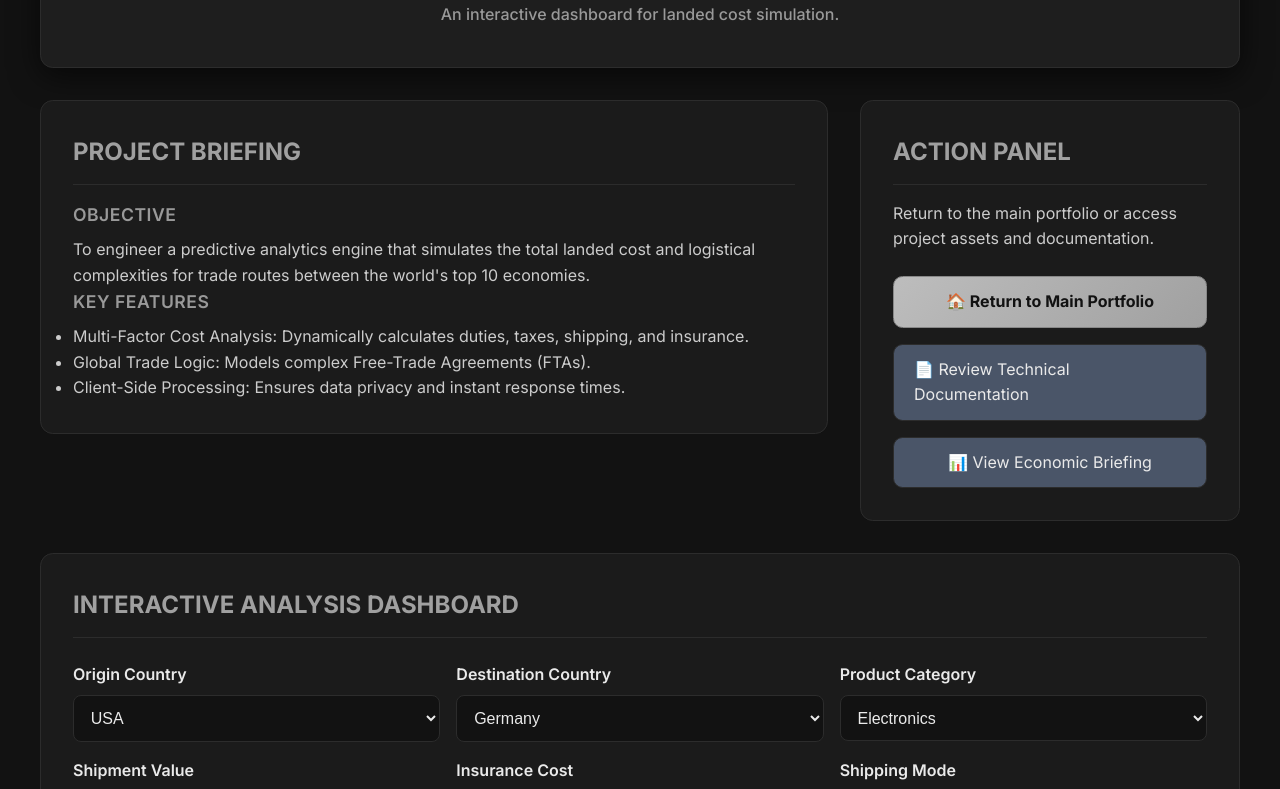
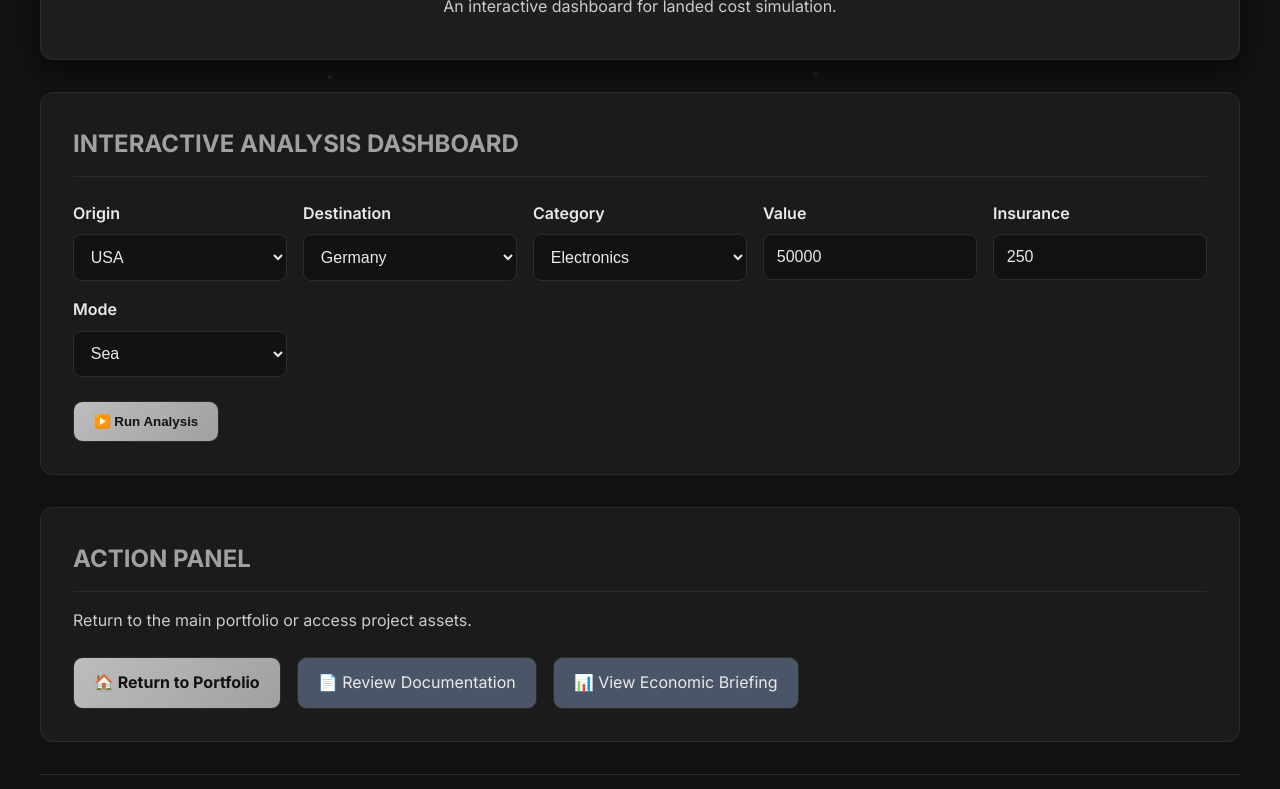
Before and after one commit to krishnaadayma/krishnaadayma.github.io, a plain HTML site: page projects/trade-compliance/index.html in a window 1280 px wide. Shown: the part 156-945 px from the top of the page. Drawn offline with nearby package versions, Linux system fonts and the light colour scheme.

Commit message:
Refactor index.html for better structure and clarity
Refactor styles and layout for improved readability and organization.

```diff
--- a/projects/trade-compliance/index.html
+++ b/projects/trade-compliance/index.html
@@ -9,43 +9,28 @@
   <link rel="preconnect" href="https://fonts.gstatic.com" crossorigin>
   <link href="https://fonts.googleapis.com/css2?family=Inter:wght@300;400;500;600;700&display=swap" rel="stylesheet">
   <style>
-    /* ===== "SUITS" EXECUTIVE DOSSIER THEME V5 (DEFINITIVE) ===== */
-    :root {
-      --bg-primary: #121212; --bg-secondary: #1E1E1E; --bg-tertiary: #2a2a2a;
-      --text-primary: #EAEAEA; --text-secondary: #CCCCCC; --text-muted: #999999;
-      --accent-primary: #A0A0A0; --accent-secondary: #4a5568; --border-color: #2C2C2C;
-      --radius: 0.8rem; --shadow: 0 8px 30px rgba(0,0,0,0.6);
-      --transition: 0.2s ease;
-    }
+    :root { --bg-primary: #121212; --bg-secondary: #1E1E1E; --text-primary: #EAEAEA; --text-secondary: #CCCCCC; --text-muted: #999999; --accent-primary: #A0A0A0; --accent-secondary: #4a5568; --border-color: #2C2C2C; --radius: 0.8rem; --shadow: 0 8px 30px rgba(0,0,0,0.6); --transition: 0.2s ease; }
     *, *::before, *::after { margin: 0; padding: 0; box-sizing: border-box; }
     html { scroll-behavior: smooth; }
-    body{ margin:0; font-family: 'Inter', system-ui, sans-serif; background: var(--bg-primary); color: var(--text-secondary); line-height: 1.6; padding: 2rem; -webkit-font-smoothing: antialiased; position: relative; }
-    #bg-canvas { position: fixed; top: 0; left: 0; width: 100%; height: 100%; z-index: -1; opacity: 0.1; }
+    body{ margin:0; font-family: 'Inter', system-ui, sans-serif; background: var(--bg-primary); color: var(--text-secondary); line-height: 1.6; padding: 2rem; position: relative; }
+    #bg-canvas { position: fixed; top: 0; left: 0; width: 100%; height: 100%; z-index: -1; opacity: 0.1; pointer-events: none; }
     .container{ max-width: 1200px; margin: 0 auto; position: relative; z-index: 1; }
     header{ background: var(--bg-secondary); border-radius: var(--radius); padding: 2.5rem; border: 1px solid var(--border-color); margin-bottom: 2rem; text-align: center; box-shadow: var(--shadow); }
-    header h1{ color: var(--text-primary); margin:0; font-size:clamp(2rem, 5vw, 3rem); letter-spacing: -1px; }
-    .subtitle { margin-top: 0.5rem; color: var(--text-muted); font-weight: 500; }
-    .main-grid { display: grid; grid-template-columns: 1fr 380px; gap: 2rem; align-items: start; }
-    @media (max-width: 1024px){ .main-grid { grid-template-columns: 1fr; } }
+    h1 { color: var(--text-primary); font-size:clamp(2rem, 5vw, 3rem); }
     .card { background: rgba(30, 30, 30, 0.85); backdrop-filter: blur(10px); -webkit-backdrop-filter: blur(10px); border-radius: var(--radius); padding: 2rem; border: 1px solid var(--border-color); }
-    .card h2 { margin: 0 0 1rem; color: var(--accent-primary); font-size: 1.5rem; border-bottom: 1px solid var(--border-color); padding-bottom: 0.75rem; }
-    .briefing-section h3 { font-size: 1.1rem; color: var(--text-muted); font-weight: 600; margin-bottom: 0.5rem; text-transform: uppercase; letter-spacing: 0.5px; }
-    .calculator-grid { display: grid; grid-template-columns: repeat(3, 1fr); gap: 1rem; margin-top: 1.5rem; }
-    @media (max-width: 768px){ .calculator-grid { grid-template-columns: repeat(2, 1fr); } }
-    @media (max-width: 600px){ .calculator-grid { grid-template-columns: 1fr; } }
+    h2 { color: var(--accent-primary); font-size: 1.5rem; border-bottom: 1px solid var(--border-color); padding-bottom: 0.75rem; margin-bottom: 1rem; }
     label{ display:block; color:var(--text-primary); margin-bottom: 0.5rem; font-weight: 600; }
     input, select{ width:100%; padding: 0.8rem; border-radius: 0.5rem; border: 1px solid var(--border-color); background:var(--bg-primary); color:var(--text-primary); font-size:1rem; }
-    .btn-group { display: flex; gap: 1rem; flex-wrap: wrap; margin-top: 1.5rem; }
-    .btn { display:inline-flex; align-items:center; justify-content: center; gap:.5rem; padding:.75rem 1.25rem; border-radius:.6rem; border:1px solid var(--border-color); background:var(--accent-secondary); color: var(--text-primary); text-decoration: none; transition: var(--transition); }
+    .btn { display:inline-flex; align-items:center; gap:.5rem; padding:.75rem 1.25rem; border-radius:.6rem; border:1px solid var(--border-color); background:var(--accent-secondary); color: var(--text-primary); text-decoration: none; transition: var(--transition); }
     .btn:hover, .btn:focus { transform: translateY(-2px); box-shadow: 0 4px 10px rgba(0,0,0,0.5); outline: none; }
-    .btn-primary{ background:linear-gradient(135deg, #BDBDBD 0%, #A0A0A0 100%); color: #121212; border-color: #888888; font-weight: 700; }
+    .btn-primary{ background:linear-gradient(135deg, #BDBDBD 0%, #A0A0A0 100%); color: #121212; font-weight: 700; }
     footer{ margin-top: 2rem; padding-top: 2rem; text-align:center; color:var(--text-muted); border-top: 1px solid var(--border-color); }
-    #custom-translate-widget { position: fixed; top: 1rem; right: 1.5rem; z-index: 9999; background: var(--bg-secondary); padding: 0.4rem 0.6rem; border-radius: var(--radius-md); border: 1px solid var(--border-color); }
-    #custom-translate-widget a { color: var(--text-muted); text-decoration: none; font-weight: 600; font-size: 0.9rem; padding: 0.2rem; transition: color var(--transition-fast); outline: none; }
+    #custom-translate-widget { position: fixed; top: 1rem; right: 1.5rem; z-index: 9999; background: var(--bg-secondary); padding: 0.4rem 0.6rem; border-radius: 0.5rem; border: 1px solid var(--border-color); }
+    #custom-translate-widget a { color: var(--text-muted); text-decoration: none; font-weight: 600; font-size: 0.9rem; padding: 0.2rem; outline: none; }
     #custom-translate-widget a:focus { outline: none; }
     #custom-translate-widget a.active, #custom-translate-widget a:hover { color: var(--text-primary); }
     #custom-translate-widget span { color: var(--border-color); margin: 0 0.2rem; }
-    body > .skiptranslate { display: none !important; }
+    body > .skiptranslate, .goog-te-spinner-pos { display: none !important; }
     html.translated-ltr, html.translated-rtl { margin-top: 0 !important; }
     body { top: 0 !important; }
     font[style] { background-color: transparent !important; color: inherit !important; }
@@ -60,59 +45,89 @@
   </div>
   <canvas id="bg-canvas"></canvas>
   <div class="container">
-    <header>
-      <h1>Project Dossier: Global Trade Analysis Engine</h1>
-      <p class="subtitle">An interactive dashboard for landed cost simulation.</p>
-    </header>
-    <main class="main-grid">
-      <div class="card">
-        <h2>PROJECT BRIEFING</h2>
-        <div class="briefing-section"><h3>Objective</h3><p>To engineer a predictive analytics engine that simulates the total landed cost and logistical complexities for trade routes between the world's top 10 economies.</p></div>
-        <div class="briefing-section"><h3>Key Features</h3><ul><li>Multi-Factor Cost Analysis: Dynamically calculates duties, taxes, shipping, and insurance.</li><li>Global Trade Logic: Models complex Free-Trade Agreements (FTAs).</li><li>Client-Side Processing: Ensures data privacy and instant response times.</li></ul></div>
+    <header><h1>Project Dossier: Global Trade Analysis Engine</h1><p class="subtitle">An interactive dashboard for landed cost simulation.</p></header>
+    <main style="display: grid; grid-template-columns: 1fr; gap: 2rem;">
+      <div class="card" style="grid-column: 1 / -1;">
+        <h2>INTERACTIVE ANALYSIS DASHBOARD</h2>
+        <form onsubmit="return false;" style="display: grid; grid-template-columns: repeat(auto-fit, minmax(200px, 1fr)); gap: 1rem; margin-top: 1.5rem;">
+          <div><label for="origin">Origin</label><select id="origin"></select></div><div><label for="destination">Destination</label><select id="destination"></select></div>
+          <div><label for="category">Category</label><select id="category"><option value="electronics">Electronics</option><option value="machinery">Machinery</option><option value="automotive">Automotive</option></select></div>
+          <div><label for="value">Value</label><input id="value" type="number" min="0" value="50000" /></div><div><label for="insurance">Insurance</label><input id="insurance" type="number" min="0" value="250" /></div>
+          <div><label for="shipping-mode">Mode</label><select id="shipping-mode"><option value="sea">Sea</option><option value="air">Air</option></select></div>
+        </form>
+        <div style="margin-top: 1.5rem;"><button class="btn btn-primary" id="analyzeBtn" type="button">▶️ Run Analysis</button></div>
+        <div id="processing-overlay" style="display: none; text-align: center; padding: 2rem;"><div style="border: 4px solid var(--bg-tertiary); border-top: 4px solid var(--accent-primary); border-radius: 50%; width: 40px; height: 40px; animation: spin 1s linear infinite; margin: 0 auto 1rem;"></div><div id="processing-status">Initializing...</div></div>
+        <div id="results-dashboard" style="display: none; grid-template-columns: repeat(auto-fit, minmax(180px, 1fr)); gap: 1rem; margin-top: 2rem;"></div>
       </div>
       <aside class="card">
-        <h2>ACTION PANEL</h2><p>Return to the main portfolio or access project assets and documentation.</p>
-        <div class="btn-group" style="flex-direction: column;">
-            <a class="btn btn-primary" href="../../index.html" title="Return to Main Portfolio">🏠 Return to Main Portfolio</a>
-            <a class="btn" href="documentation.html">📄 Review Technical Documentation</a>
+        <h2>ACTION PANEL</h2><p>Return to the main portfolio or access project assets.</p>
+        <div style="display: flex; gap: 1rem; flex-wrap: wrap; margin-top: 1.5rem;">
+            <a class="btn btn-primary" href="../../index.html">🏠 Return to Portfolio</a>
+            <a class="btn" href="documentation.html">📄 Review Documentation</a>
             <a class="btn" href="demo.html">📊 View Economic Briefing</a>
         </div>
       </aside>
-      <div class="card" style="grid-column: 1 / -1;">
-        <h2>INTERACTIVE ANALYSIS DASHBOARD</h2>
-        <form onsubmit="return false;" class="calculator-grid">
-          <div><label for="origin">Origin Country</label><select id="origin"></select></div><div><label for="destination">Destination Country</label><select id="destination"></select></div>
-          <div><label for="category">Product Category</label><select id="category"><option value="electronics">Electronics</option><option value="machinery">Machinery</option><option value="automotive">Automotive</option></select></div>
-          <div><label for="value">Shipment Value</label><input id="value" type="number" min="0" value="50000" /></div><div><label for="insurance">Insurance Cost</label><input id="insurance" type="number" min="0" value="250" /></div>
-          <div><label for="shipping-mode">Shipping Mode</label><select id="shipping-mode"><option value="sea">Sea Freight</option><option value="air">Air Freight</option></select></div>
-        </form>
-        <div class="btn-group"><button class="btn btn-primary" id="analyzeBtn" type="button">▶️ Run Analysis</button></div>
-        <div id="processing-overlay" style="display: none; text-align: center; padding: 2rem;"><div class="spinner" style="border: 4px solid var(--bg-tertiary); border-top: 4px solid var(--accent-primary); border-radius: 50%; width: 40px; height: 40px; animation: spin 1s linear infinite; margin: 0 auto 1rem;"></div><div id="processing-status">Initializing...</div></div>
-        <div id="results-dashboard" style="display: none; grid-template-columns: repeat(auto-fit, minmax(180px, 1fr)); gap: 1rem; margin-top: 2rem;"></div>
-      </div>
     </main>
-    <footer><div>&copy; 2024 Krishna Dayma | Project Dossier KD-GTA-002</div></footer>
+    <footer><div>&copy; 2025 Krishna Dayma | Project Dossier KD-GTA-002</div></footer>
   </div>
+
   <script src="https://cdnjs.cloudflare.com/ajax/libs/three.js/r128/three.min.js"></script>
   <script src="app.js" defer></script>
-  <script>
-    function setLanguage(lang) { document.cookie = `googtrans=/en/${lang};path=/`; location.reload(); }
-    function highlightActiveLanguage() {
-        let currentLang = 'en';
-        const langCookie = document.cookie.split('; ').find(row => row.startsWith('googtrans='));
-        if (langCookie) currentLang = langCookie.split('/')[2];
-        document.querySelectorAll('#custom-translate-widget a').forEach(el => el.classList.remove('active'));
-        const activeEl = document.querySelector(`.lang-${currentLang}`);
-        if (activeEl) activeEl.classList.add('active');
-    }
-    document.addEventListener('DOMContentLoaded', () => {
-        highlightActiveLanguage();
-        // Background animation and other page scripts...
-    });
-  </script>
   <script type="text/javascript">
     function googleTranslateElementInit() { new google.translate.TranslateElement({pageLanguage: 'en'}, 'google_translate_element'); }
+    function setLanguage(lang) { document.cookie = `googtrans=/en/${lang};path=/`; location.reload(); }
   </script>
   <script type="text/javascript" src="//translate.google.com/translate_a/element.js?cb=googleTranslateElementInit"></script>
+  <script>
+    function runPageScripts() {
+      // --- Highlight active language ---
+      let currentLang = 'en';
+      const langCookie = document.cookie.split('; ').find(row => row.startsWith('googtrans='));
+      if (langCookie) currentLang = langCookie.split('/')[2];
+      document.querySelectorAll('#custom-translate-widget a').forEach(el => el.classList.remove('active'));
+      const activeEl = document.querySelector(`.lang-${currentLang}`);
+      if (activeEl) activeEl.classList.add('active');
+
+      // --- 3D Plexus Background ---
+      if (typeof THREE !== 'undefined') {
+        const scene = new THREE.Scene();
+        const camera = new THREE.PerspectiveCamera(75, window.innerWidth / window.innerHeight, 0.1, 1000);
+        const renderer = new THREE.WebGLRenderer({ canvas: document.getElementById('bg-canvas'), alpha: true });
+        renderer.setSize(window.innerWidth, window.innerHeight);
+        const particles = [], particleCount = 80;
+        for (let i = 0; i < particleCount; i++) {
+          particles.push(new THREE.Vector3((Math.random() - 0.5) * 20, (Math.random() - 0.5) * 20, (Math.random() - 0.5) * 20));
+        }
+        const points = new THREE.Points(new THREE.BufferGeometry().setFromPoints(particles), new THREE.PointsMaterial({ color: 0xAAAAAA, size: 0.1 }));
+        scene.add(points);
+        const lines = new THREE.LineSegments(new THREE.BufferGeometry(), new THREE.LineBasicMaterial({ color: 0x4a5568, transparent: true, opacity: 0.3 }));
+        scene.add(lines);
+        camera.position.z = 10;
+        function animate() {
+            requestAnimationFrame(animate);
+            const positions = points.geometry.attributes.position.array;
+            const linePositions = [];
+            for (let i = 0; i < particleCount; i++) {
+                for (let j = i + 1; j < particleCount; j++) {
+                    if (particles[i].distanceTo(particles[j]) < 2.5) {
+                        linePositions.push(particles[i].x, particles[i].y, particles[i].z, particles[j].x, particles[j].y, particles[j].z);
+                    }
+                }
+            }
+            lines.geometry.setAttribute('position', new THREE.Float32BufferAttribute(linePositions, 3));
+            points.rotation.y += 0.0005; lines.rotation.y += 0.0005;
+            renderer.render(scene, camera);
+        }
+        animate();
+        window.addEventListener('resize', () => {
+            camera.aspect = window.innerWidth / window.innerHeight;
+            camera.updateProjectionMatrix();
+            renderer.setSize(window.innerWidth, window.innerHeight);
+        });
+      }
+    }
+    // MASTER INITIALIZER
+    window.onload = function() { setTimeout(runPageScripts, 500); };
+  </script>
 </body>
 </html>
```
